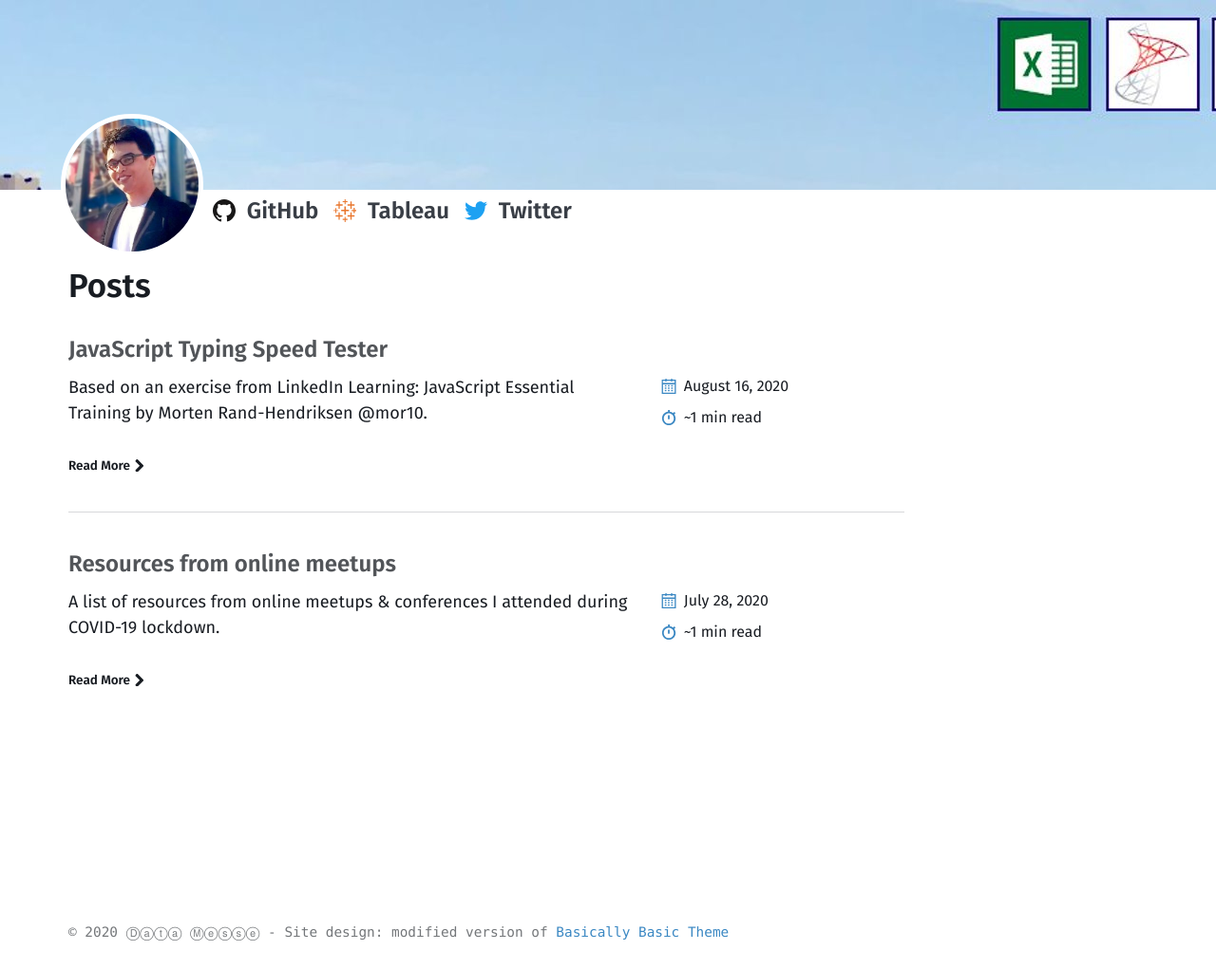
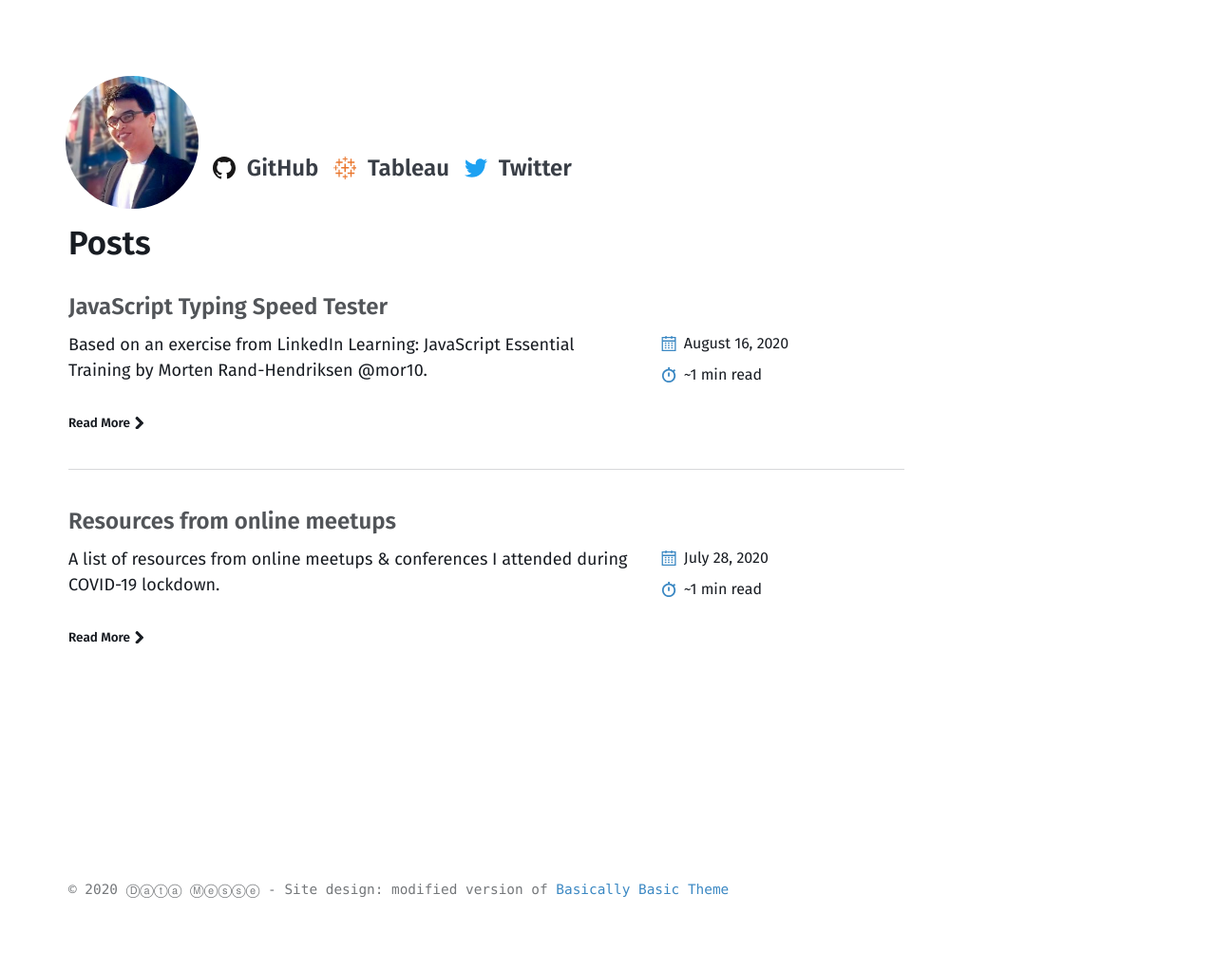
Before and after one commit to datamesse/blog, a Jekyll site: the page built from index.md, in a window 1280 px wide. Shown: the whole page at 95% size. Built offline with Jekyll 4.4.1, drawn with Linux system fonts in a browser that asks for light colours; after the commit the page ends 976 px from its top, so only the background shows below that.

Commit message:
Update _global.scss

```diff
--- a/_sass/basically-basic/_global.scss
+++ b/_sass/basically-basic/_global.scss
@@ -6,7 +6,28 @@
   position: relative;
 }
 #background-top-banner{
-/*  background-color: #3b88c3; */
+  background-image: url("https://github.com/datamesse/blog/blob/master/assets/images/background_1500x500.jpg?raw=true");
+  position: relative;
+  margin-top: -3rem; /* compensate for intro top margin */
+  margin-bottom: 0.5rem;
+
+  &::before {
+    position: absolute;
+    top: 0;
+    right: 0;
+    bottom: 0;
+    left: 0;
+    @if $intro-image-color-overlay == true {
+      background-color: rgba($accent-color, 0.25);
+    };
+    content: '';
+  }
+
+  img {
+    width: 100%;
+  }
+
+  /*  background-color: #3b88c3;
   background-image: url("https://github.com/datamesse/blog/blob/master/assets/images/background_1500x500.jpg?raw=true");
   height: 200px;
   width: 100%;
@@ -16,7 +37,7 @@
   background-repeat: no-repeat;
   img {
     width: 100%;
-  }
+  } */
 }
 .page-content{
   margin-top: 230px;
```
